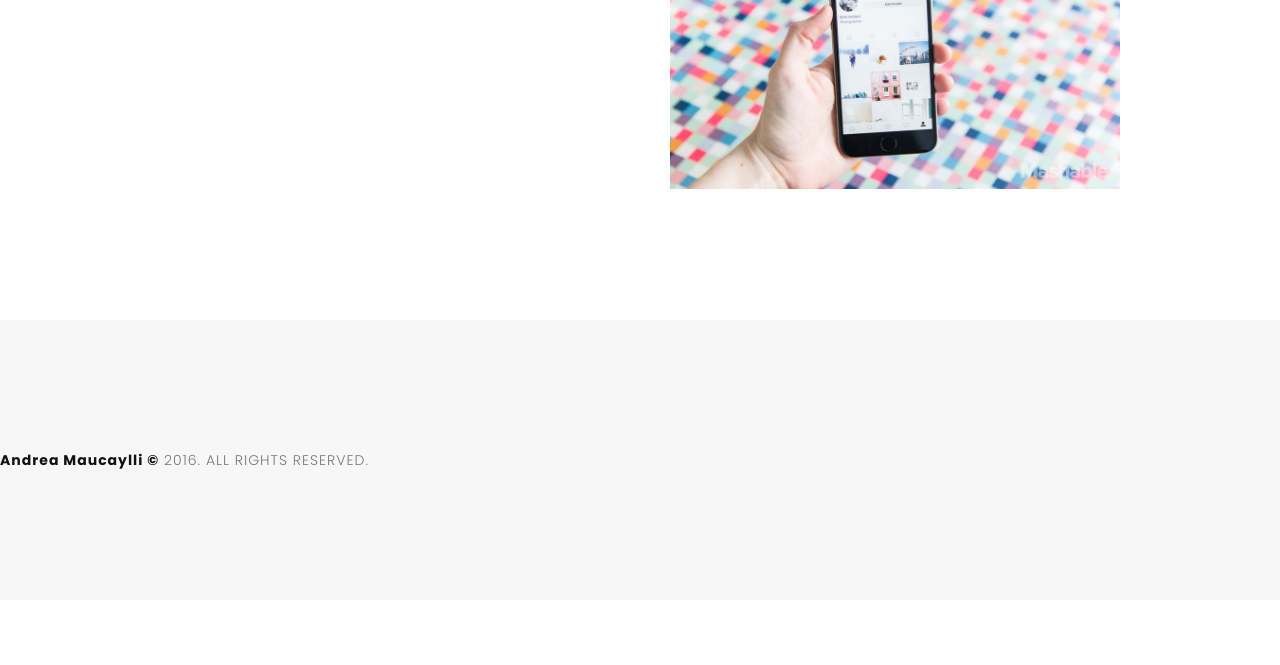
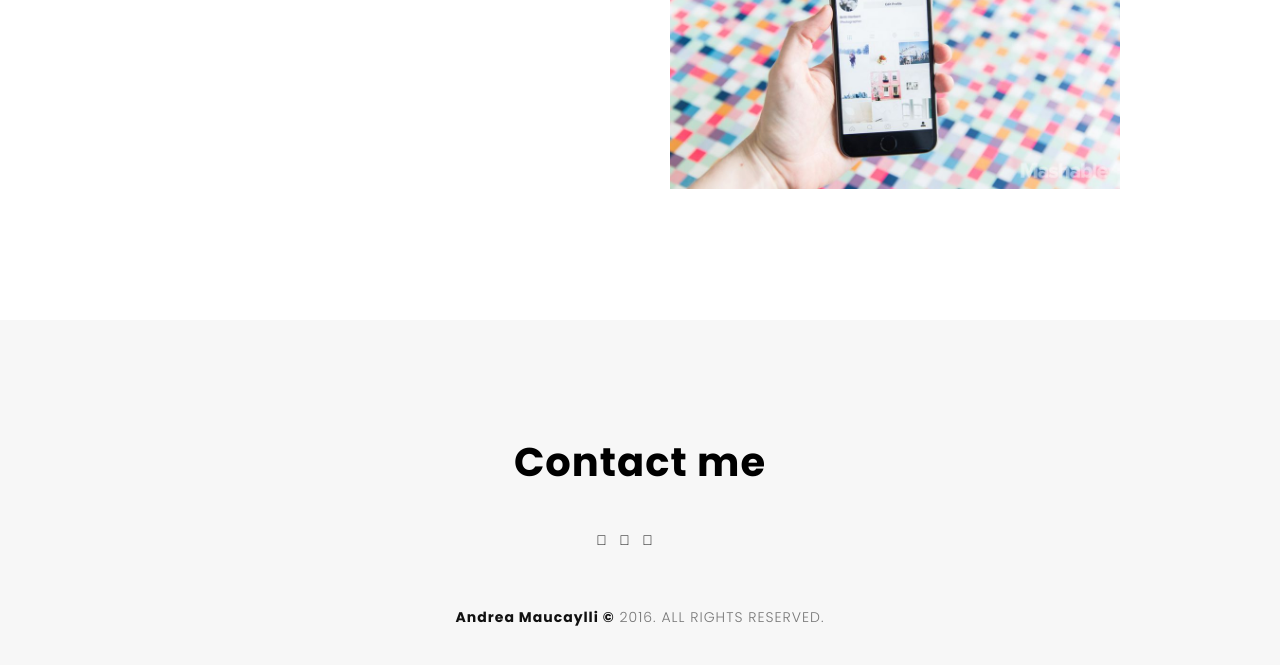
Before and after one commit to andreamaucaylli/portfolio, a plain HTML site: page index.html in a window 1280 px wide. Shown: the part 3342-4007 px from the top of the page. Before the commit the page ends 3942 px from the top, so only its background shows below. Drawn offline with Linux system fonts and the light colour scheme; a web font is replaced by a local one.

Commit message:
contact me

```diff
--- a/css/main.css
+++ b/css/main.css
@@ -575,7 +575,7 @@ ul.errorMessages li {
 	padding: 20px 30px 10px 30px;
 }
 .fCopy {
-	text-align: left;
+	text-align: center;
 	font-weight: 300;
 	text-transform: uppercase;
 	font-size: 14px;
@@ -590,7 +590,7 @@ ul.errorMessages li {
 	color:#111;
 }
 .fIcons {
-	text-align: right;
+	text-align: center;
 	font-size: 20px;
 	padding: 25px 0px;
 	padding-right: 30px;
--- a/index.html
+++ b/index.html
@@ -244,20 +244,24 @@
 
   <footer id="sectionContact" class="footer">
     <div class="container-fluid">
-      <div class="col-md-6 col-sm-12 col-xs-12 fCopy">
+      <div class="row">
+        <div class="sectionTitle">
+          <h1>Contact me</h1>
+          <div class="col-md-12 col-sm-12 col-xs-12 fIcons">
+            <a href="#">
+              <span aria-hidden="true" class="fa fa-envelope"></span>
+            </a>
+            <a href="#">
+              <span aria-hidden="true" class="fa fa-linkedin-square"></span>
+            </a>
+            <a href="https://github.com/dopamint25">
+              <span aria-hidden="true" class="fa fa-github"></span>
+            </a>
+          </div>
+        </div>
+      </div>
+      <div class="col-md-12 col-sm-12 col-xs-12 fCopy">
         <span>Andrea Maucaylli ©</span> 2016. All rights reserved.
-      </div>
-      <div class="col-md-6 col-sm-12 col-xs-12 fIcons">
-
-        <a href="#">
-          <span aria-hidden="true" class="social_email_circle"></span>
-        </a>
-        <a href="#">
-          <span aria-hidden="true" class="social_linkedin_circle"></span>
-        </a>
-        <a href="https://github.com/dopamint25">
-          <span aria-hidden="true" class="social_github_circle"></span>
-        </a>
       </div>
     </div>
   </footer>
```
